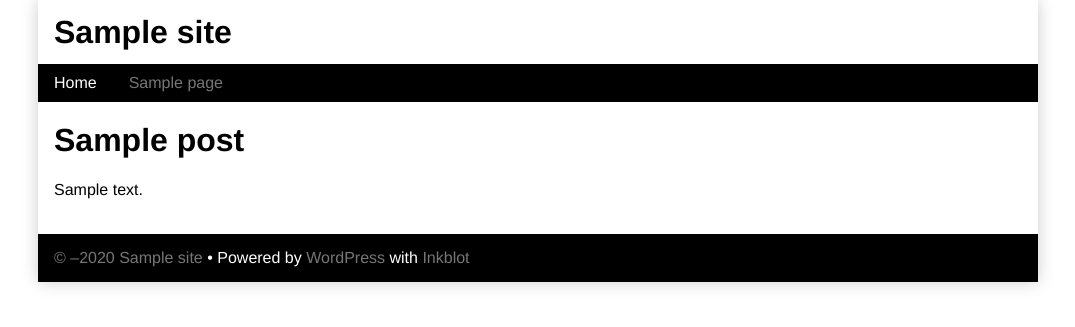
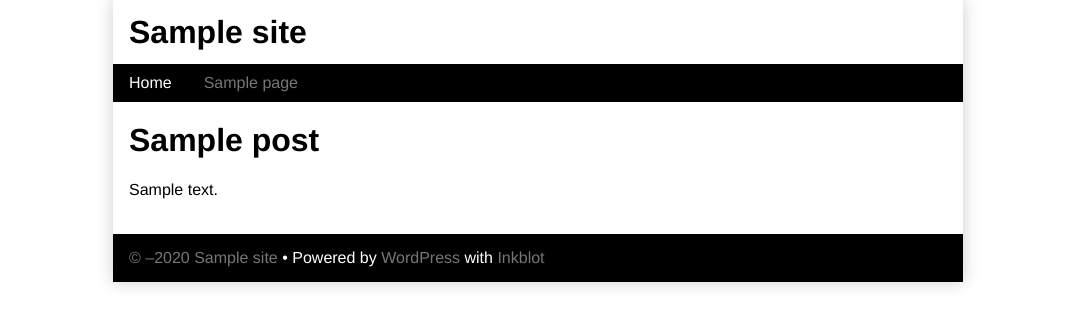
Before and after one commit to txtdrive/web100en, a WordPress theme: template web/app/themes/inkblot/page.php in a window 1280 px wide. Shown: the top 327 px of the page, without its empty margins (102-1177 px from the left). Run offline with PHP 8.4 and a stand-in for WordPress, Linux system fonts and the light colour scheme; the site name, menu and one post (Sample post) are stand-ins, and other content is empty.

Commit message:
thema edit 850px

```diff
--- a/web/app/themes/inkblot/style.css
+++ b/web/app/themes/inkblot/style.css
@@ -656,7 +656,7 @@ body > a[href="#content"] {
   background: #fff;
   box-shadow: 0 0 1rem rgba(0, 0, 0, 0.2);
   margin: auto;
-  max-width: 1000px;
+  max-width: 850px;
   position: relative; }
   .wrapper a {
     color: #767676; }
```
